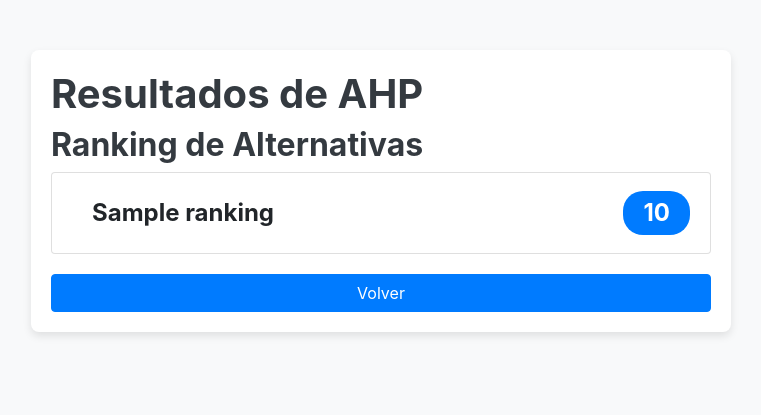
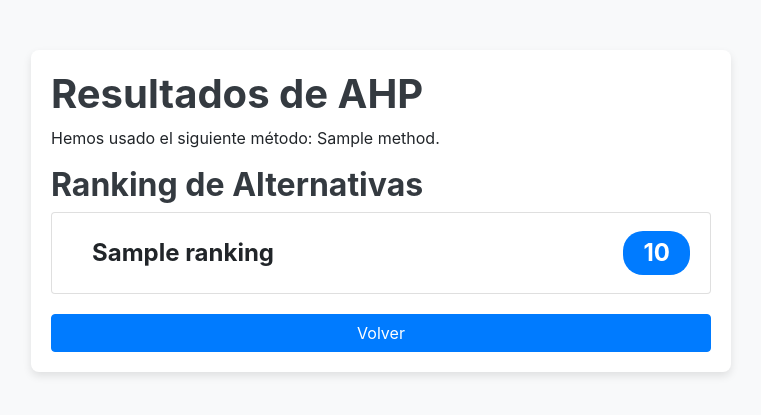
Before and after one commit to BrOzTheSorTz/AHP_Solver, a Flask app: template templates/result.html in a window 1280 px wide. Shown: the top 415 px of the page, without its empty margins (259-1020 px from the left). Run offline with Flask 3, Linux system fonts and the light colour scheme; the template is opened without the code that fills it: most values are stand-ins (such as "Sample title", 1, 10 or a date in 2020); some libraries are stand-ins or nearby versions.

```diff
--- a/templates/result.html
+++ b/templates/result.html
@@ -62,9 +62,11 @@
 <body>
     <div class="container">
         <h1>Resultados de AHP</h1>
+        <p>Hemos usado el siguiente método: {{method}}.</p>
 
         <!-- Ranking de Alternativas -->
         <h2>Ranking de Alternativas</h2>
+
         <ul class="list-group">
             {% for nombre, valor in ranking %}
             <li class="list-group-item d-flex justify-content-between align-items-center">
```
Also changed, not shown: requirements.txt (added, +21 -0 lines).
